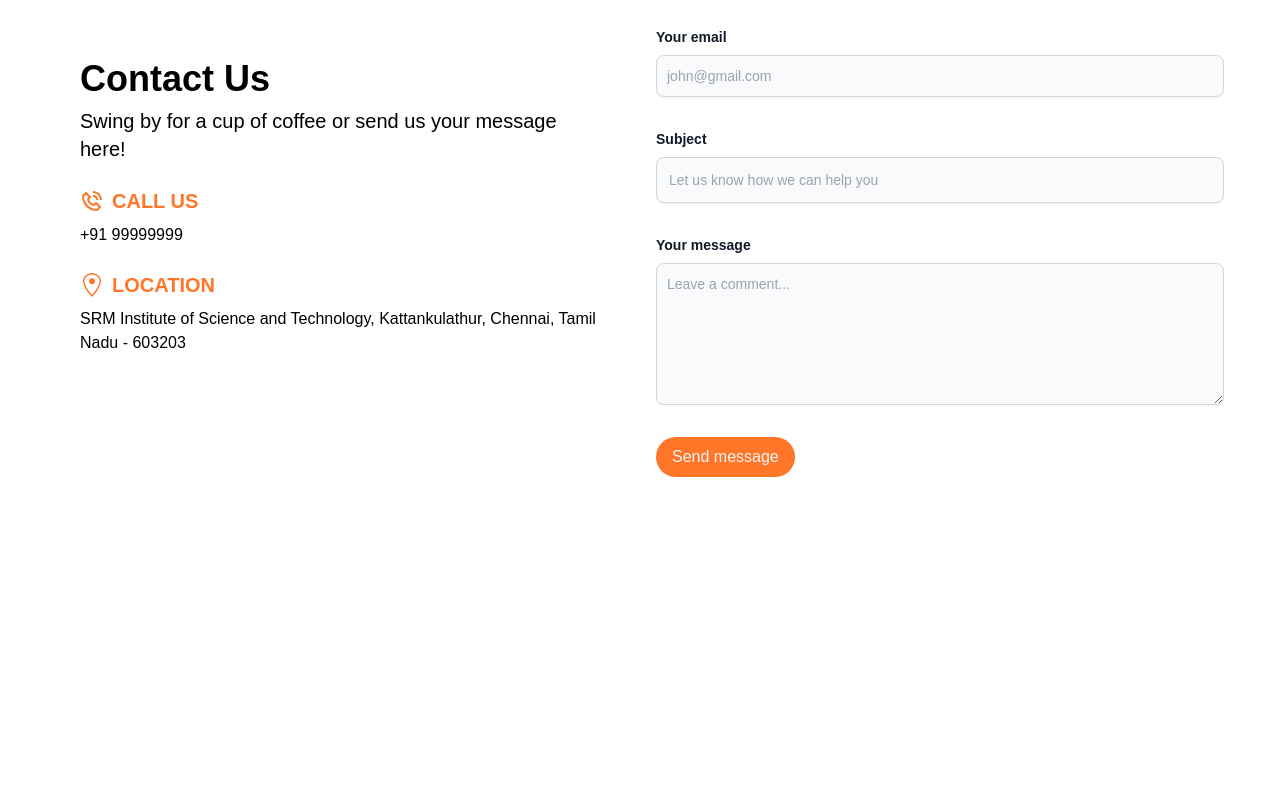
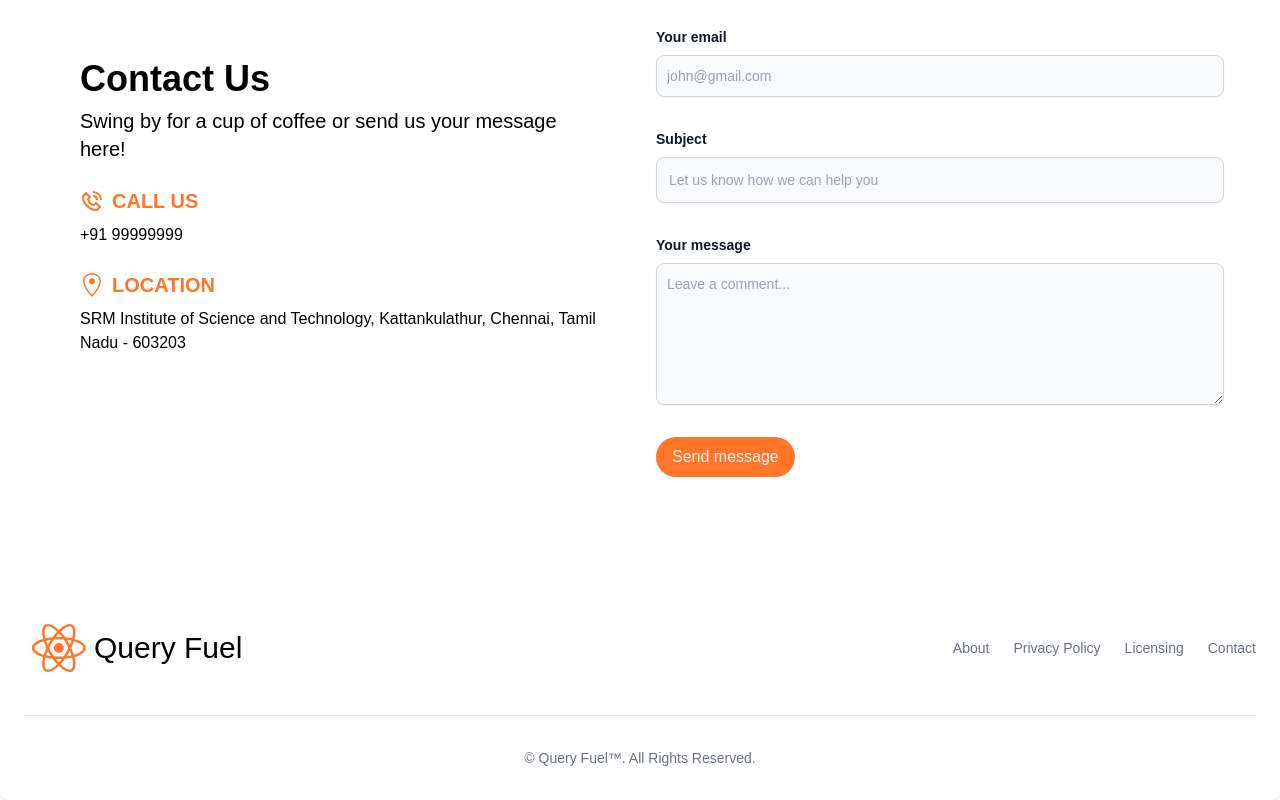
Before and after one commit to shvam0000/Query-Fuel, a Next.js app: page / in a window 1280 px wide. Shown: the part 2053-2853 px from the top of the page. Before the commit the page ends 2634 px from the top, so only its background shows below. Built offline with nearby package versions, Linux system fonts and the light colour scheme; no server answers.

Commit message:
✨ add footer

```diff
--- /dev/null
+++ b/src/components/shared/footer.tsx
@@ -0,0 +1,52 @@
+import { Logo } from '@/utils/icons';
+import Link from 'next/link';
+import React from 'react';
+
+const Footer = () => {
+  return (
+    <footer className="p-4 bg-white rounded-lg shadow md:px-6 md:py-8 dark:bg-gray-900">
+      <div className="sm:flex sm:items-center sm:justify-between">
+        <div className="flex items-center mb-4 sm:mb-0">
+          <figure className="text-primary-orange">
+            <Logo />
+          </figure>
+          <h2 className="text-3xl font-medium text-primary-black">
+            Query Fuel
+          </h2>
+        </div>
+        <ul className="flex flex-wrap items-center mb-6 text-sm text-gray-500 sm:mb-0 dark:text-gray-400">
+          <li>
+            <a href="#" className="mr-4 hover:underline md:mr-6 ">
+              About
+            </a>
+          </li>
+          <li>
+            <a href="#" className="mr-4 hover:underline md:mr-6">
+              Privacy Policy
+            </a>
+          </li>
+          <li>
+            <a href="#" className="mr-4 hover:underline md:mr-6 ">
+              Licensing
+            </a>
+          </li>
+          <li>
+            <Link href="/contact-us" className="hover:underline">
+              Contact
+            </Link>
+          </li>
+        </ul>
+      </div>
+      <hr className="my-6 border-gray-200 sm:mx-auto dark:border-gray-700 lg:my-8" />
+      <span className="block text-sm text-gray-500 sm:text-center dark:text-gray-400">
+        ©{' '}
+        <a href="https://flowbite.com/" className="hover:underline">
+          Query Fuel™
+        </a>
+        . All Rights Reserved.
+      </span>
+    </footer>
+  );
+};
+
+export default Footer;
--- a/src/components/shared/index.tsx
+++ b/src/components/shared/index.tsx
@@ -1,3 +1,4 @@
 export { default as Button } from './button';
 export { default as Navbar } from './navbar';
 export { default as Layout } from './layout';
+export { default as Footer } from './footer';
--- a/src/components/shared/layout.tsx
+++ b/src/components/shared/layout.tsx
@@ -1,12 +1,13 @@
 import React from 'react';
 import { LayoutProps } from '@/utils/props/props';
-import NavBar from './navbar';
+import { Navbar, Footer } from './';
 
 const Layout: React.FC<LayoutProps> = ({ children }) => {
   return (
     <div className="font-sans-serif">
-      <NavBar />
+      <Navbar />
       {children}
+      <Footer />
     </div>
   );
 };
```
